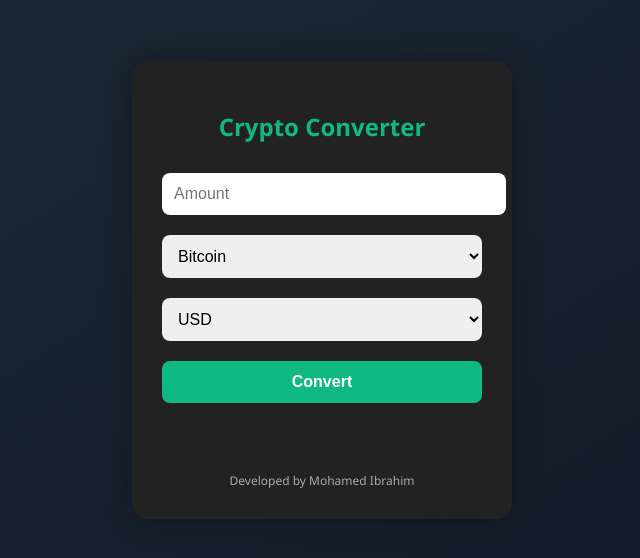
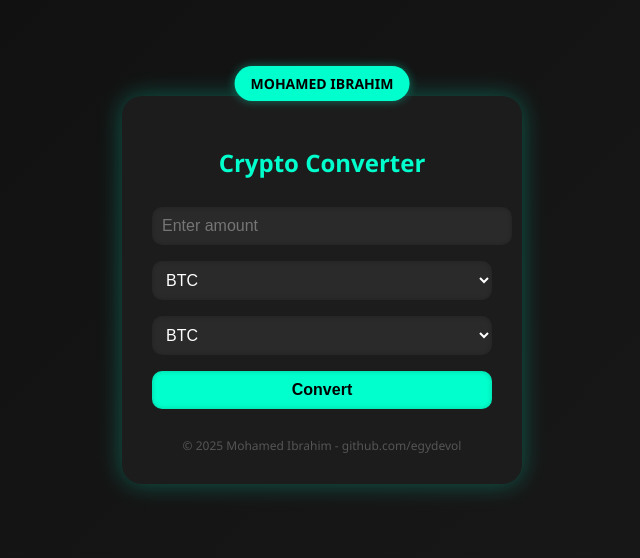
Before and after one commit to egydevol/rrency-converter, a plain HTML site: page index.html in a window 1280 px wide. Shown: the part 110-668 px from the top of the page, without its empty margins (318-958 px from the left). Drawn offline with Linux system fonts and the light colour scheme.

Commit message:
Update index.html

```diff
--- a/index.html
+++ b/index.html
@@ -3,11 +3,11 @@
 <head>
   <meta charset="UTF-8" />
   <meta name="viewport" content="width=device-width, initial-scale=1.0"/>
-  <title>Crypto Converter</title>
+  <title>Crypto Currency Converter</title>
   <style>
     body {
       font-family: 'Segoe UI', sans-serif;
-      background: linear-gradient(to bottom right, #1f2937, #111827);
+      background: linear-gradient(135deg, #0f0f0f, #1a1a1a);
       color: #fff;
       display: flex;
       justify-content: center;
@@ -17,134 +17,154 @@
     }
 
     .converter {
-      background: #222;
+      background: #1c1c1c;
       padding: 30px;
-      border-radius: 16px;
-      box-shadow: 0 0 30px rgba(0,0,0,0.3);
-      width: 320px;
+      border-radius: 20px;
+      box-shadow: 0 0 25px rgba(0, 255, 204, 0.3);
+      width: 340px;
       text-align: center;
       position: relative;
     }
 
     h2 {
       margin-bottom: 20px;
-      color: #10b981;
+      color: #00ffcc;
     }
 
-    input, select, button {
-      margin: 10px 0;
-      padding: 12px;
+    select, input, button {
       width: 100%;
+      padding: 10px;
+      margin: 8px 0;
       font-size: 16px;
-      border-radius: 8px;
+      border-radius: 10px;
       border: none;
-      outline: none;
+      box-shadow: inset 0 0 5px rgba(0,0,0,0.2);
+    }
+
+    select, input {
+      background-color: #2a2a2a;
+      color: #fff;
     }
 
     button {
-      background-color: #10b981;
-      color: white;
+      background-color: #00ffcc;
+      color: #000;
       font-weight: bold;
       cursor: pointer;
+      transition: background 0.3s;
+    }
+
+    button:hover {
+      background-color: #00e6b3;
     }
 
     .result {
       margin-top: 15px;
       font-weight: bold;
-      color: #fff;
-      min-height: 24px;
     }
 
-    .spinner {
-      border: 4px solid rgba(255, 255, 255, 0.2);
-      border-top: 4px solid #10b981;
-      border-radius: 50%;
-      width: 24px;
-      height: 24px;
-      animation: spin 1s linear infinite;
-      margin: 10px auto;
+    #spinner {
       display: none;
-    }
-
-    @keyframes spin {
-      0% { transform: rotate(0deg); }
-      100% { transform: rotate(360deg); }
+      font-size: 14px;
+      color: #aaa;
     }
 
     .footer {
+      font-size: 12px;
       margin-top: 20px;
-      font-size: 12px;
-      color: #aaa;
+      color: #555;
+    }
+
+    .logo {
+      position: absolute;
+      top: -30px;
+      left: 50%;
+      transform: translateX(-50%);
+      background: #00ffcc;
+      color: #000;
+      padding: 8px 16px;
+      border-radius: 50px;
+      font-weight: bold;
+      font-size: 14px;
+      box-shadow: 0 0 10px rgba(0,255,204,0.4);
     }
   </style>
 </head>
 <body>
 
   <div class="converter">
+    <div class="logo">MOHAMED IBRAHIM</div>
     <h2>Crypto Converter</h2>
 
-    <input type="number" id="amount" placeholder="Amount" min="0.01" step="0.01"/>
+    <input type="number" id="amount" placeholder="Enter amount" />
 
-    <select id="fromCurrency">
-      <option value="bitcoin">Bitcoin</option>
-      <option value="ethereum">Ethereum</option>
-      <option value="tether">Tether</option>
-    </select>
-
-    <select id="toCurrency">
-      <option value="usd">USD</option>
-      <option value="solana">Solana</option>
-      <option value="tether">Tether</option>
-    </select>
+    <select id="fromCurrency"></select>
+    <select id="toCurrency"></select>
 
     <button onclick="convert()">Convert</button>
 
-    <div class="spinner" id="spinner"></div>
+    <div id="spinner">⏳ Loading...</div>
     <div class="result" id="result"></div>
 
-    <div class="footer">Developed by Mohamed Ibrahim</div>
+    <div class="footer">© 2025 Mohamed Ibrahim - github.com/egydevol</div>
   </div>
 
   <script>
+    const currencies = [
+      "BTC", "ETH", "USDT", "SOL", "BNB", "DOGE",
+      "ADA", "XRP", "LTC", "MATIC", "DOT", "AVAX",
+      "USD", "EUR", "EGP"
+    ];
+
+    const fromSelect = document.getElementById("fromCurrency");
+    const toSelect = document.getElementById("toCurrency");
+
+    currencies.forEach(currency => {
+      const option1 = document.createElement("option");
+      option1.value = currency;
+      option1.text = currency;
+      fromSelect.appendChild(option1);
+
+      const option2 = document.createElement("option");
+      option2.value = currency;
+      option2.text = currency;
+      toSelect.appendChild(option2);
+    });
+
     async function convert() {
-      const amount = parseFloat(document.getElementById('amount').value);
-      const from = document.getElementById('fromCurrency').value;
-      const to = document.getElementById('toCurrency').value;
-      const resultEl = document.getElementById('result');
-      const spinner = document.getElementById('spinner');
+      const amount = parseFloat(document.getElementById("amount").value);
+      const from = document.getElementById("fromCurrency").value;
+      const to = document.getElementById("toCurrency").value;
+      const resultEl = document.getElementById("result");
+      const spinner = document.getElementById("spinner");
 
-      resultEl.innerText = '';
-      spinner.style.display = 'block';
+      resultEl.innerText = "";
+      spinner.style.display = "block";
 
       if (isNaN(amount) || amount <= 0) {
-        spinner.style.display = 'none';
-        resultEl.innerText = '❌ Please enter a valid amount.';
-        return;
-      }
-
-      if (from === to) {
-        spinner.style.display = 'none';
-        resultEl.innerText = `${amount} ${from.toUpperCase()} = ${amount} ${to.toUpperCase()}`;
+        spinner.style.display = "none";
+        resultEl.innerText = "❌ Enter a valid amount.";
         return;
       }
 
       try {
-        const url = `https://api.coingecko.com/api/v3/simple/price?ids=${from}&vs_currencies=${to}`;
+        const url = `https://api.coinbase.com/v2/exchange-rates?currency=${from}`;
         const res = await fetch(url);
         const data = await res.json();
-        spinner.style.display = 'none';
 
-        const rate = data[from]?.[to];
+        const rate = data.data.rates[to];
         if (!rate) {
-          resultEl.innerText = `❌ Conversion not available for ${from} → ${to}`;
+          spinner.style.display = "none";
+          resultEl.innerText = `❌ Conversion rate not available for ${from} → ${to}`;
           return;
         }
 
-        const result = (amount * rate).toFixed(6);
-        resultEl.innerText = `${amount} ${from.toUpperCase()} = ${result} ${to.toUpperCase()}`;
+        const result = (amount * parseFloat(rate)).toFixed(6);
+        spinner.style.display = "none";
+        resultEl.innerText = `${amount} ${from} = ${result} ${to}`;
       } catch (err) {
-        spinner.style.display = 'none';
-        resultEl.innerText = '❌ Failed to fetch data.';
+        spinner.style.display = "none";
+        resultEl.innerText = "❌ Failed to fetch rates.";
       }
     }
   </script>
```
